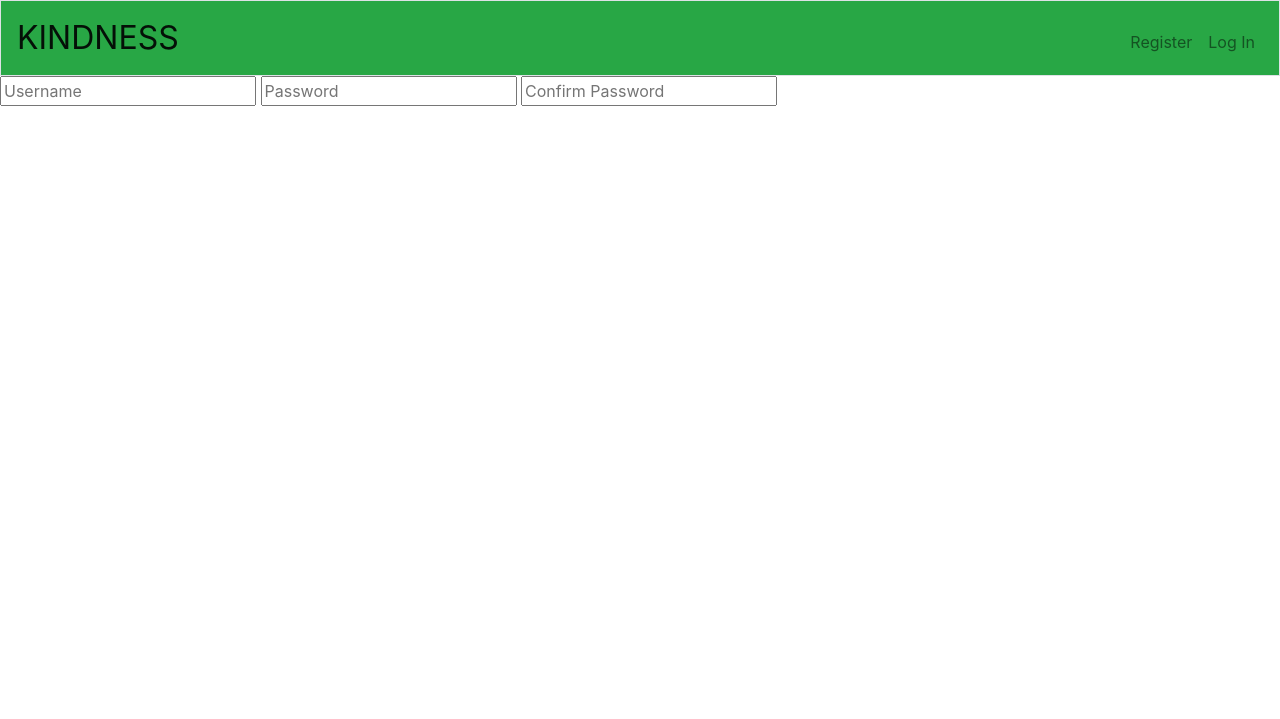
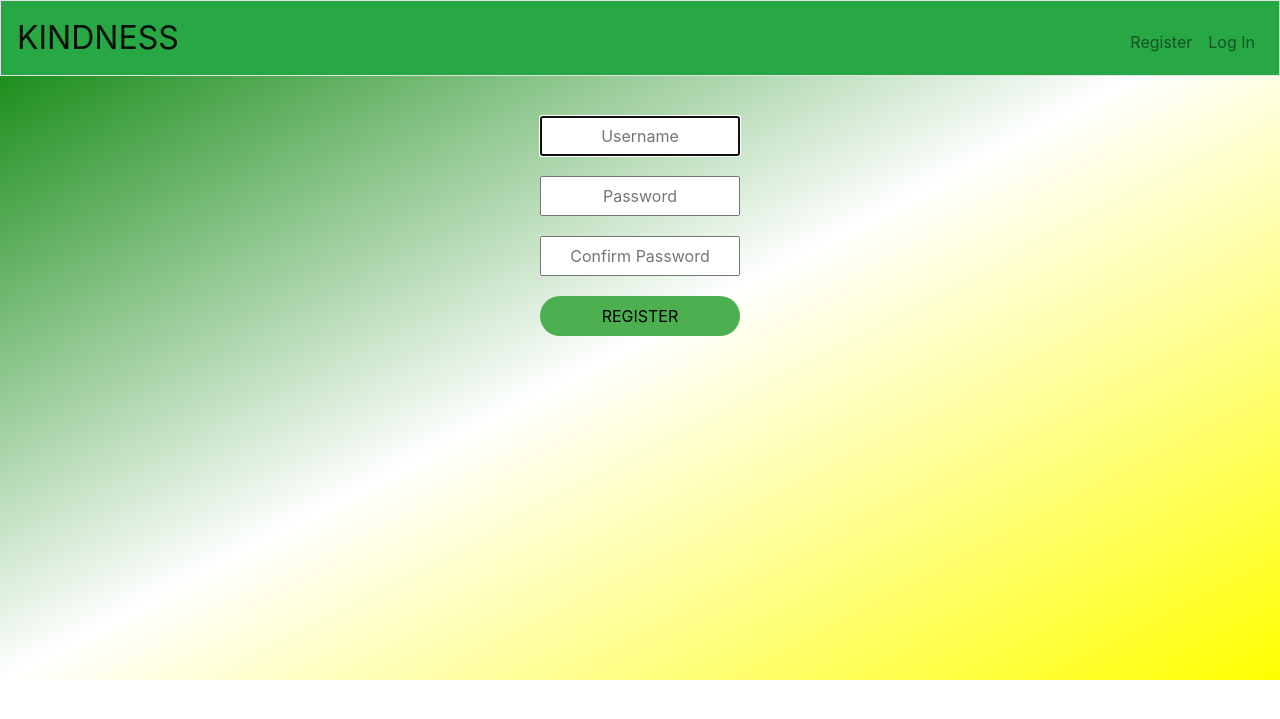
Before and after one commit to abhijitsinghkaloty/final-project, a Flask app: page /register in a window 1280 px wide. Shown: the top 719 px of the page. Run offline with Flask 2, Linux system fonts and the light colour scheme; some libraries are stand-ins or nearby versions.

Commit message:
Designed background for login and register and inputs and button

```diff
--- a/application.py
+++ b/application.py
@@ -1,5 +1,7 @@
+import os
+
 from cs50 import SQL
-from flask import Flask, render_template, session, redirect, request, flash
+from flask import Flask, render_template, session, redirect, request, flash, url_for
 from werkzeug.security import generate_password_hash, check_password_hash
 from tempfile import mkdtemp
 from flask_session import Session
@@ -18,7 +20,7 @@ app.config["SESSION_TYPE"] = "filesystem"
 Session(app)
 
 # Setup database connection
-db = SQL("sqlite3:///database/kindness.db")
+db = SQL("sqlite:///database/kindness.db")
 
 
 def login_required(f):
--- a/badWords.py
+++ b/badWords.py
@@ -17,7 +17,7 @@ def badWordChecker(message):
     profaneWords = []
 
     # Open data file of bad-words
-    with open("./static/bad-words.txt") as data:
+    with open("./database/bad-words.txt") as data:
         # read in the data
         badWords = data.read()
         # split the words by '\n' and store them as a list
--- a/database/schema.sql
+++ b/database/schema.sql
@@ -1,8 +1,8 @@
 CREATE TABLE IF NOT EXISTS users (
 
-	id INTEGER AUTOINCREMENT NOT NULL,
+	id INTEGER NOT NULL,
 
-	username TEXT,
+	username TEXT NOT NULL,
 
 	hash TEXT NOT NULL,
 
--- /dev/null
+++ b/static/login.css
@@ -0,0 +1,31 @@
+body {
+	background-position: 0, 500px;
+	background-image: linear-gradient(to bottom right, green, white, yellow);
+	height: 680px;
+	background-repeat: no-repeat;
+}
+
+.container form table {
+	margin-left: auto;
+	margin-right: auto;
+	margin-top: 30px;
+}
+
+.container form table tr td input, button{
+
+	text-align: center;
+	width: 200px;
+	height: 40px;
+	margin: 10px;
+
+}
+
+.button {
+	background-color: #4CAF50; /* Green */
+	border: none;
+	border-radius: 70px;
+}
+
+.button:focus {
+	outline: none;
+}
--- a/static/style.css
+++ b/static/style.css
@@ -1,3 +1,10 @@
+*
+{
+    margin: 0;
+    padding: 0;
+}
+
+
 nav .navbar-brand
 {
     /* size for brand */
--- a/templates/layout.html
+++ b/templates/layout.html
@@ -9,7 +9,8 @@
 		<!-- documentation at http://getbootstrap.com/docs/4.1/, alternative themes at https://bootswatch.com/ -->
 		<link href="https://maxcdn.bootstrapcdn.com/bootstrap/4.1.3/css/bootstrap.min.css" rel="stylesheet">
 
-		<link href="/static/style.css" rel="stylesheet">
+		<link rel="stylesheet" href="{{ url_for('static', filename='style.css') }}">
+		{% block css %}{% endblock %}
 
 		<title> Kindness: {% block title %}{% endblock %} </title>
 
@@ -45,6 +46,10 @@
 			{% endblock %}
 		</main>
 
+		<footer>
+
+		</footer>
+
 		{% block script %}
 
 		{% endblock %}
--- a/templates/register.html
+++ b/templates/register.html
@@ -4,14 +4,36 @@
 	Register
 {% endblock %}
 
+{% block css %}
+	<link rel="stylesheet" href="{{ url_for('static', filename='login.css') }}">
+{% endblock %}
+
 {% block body %}
-
-	<form action="/login" method="POST">
-		<input type="text" placeholder="Username" name="username">
-		<input type="password" placeholder="Password" name="password" minlength="8">
-		<input type="password" placeholder="Confirm Password" name="confirmation" minlength="8">
-	</form>
-
+	<div class="container">
+		<form action="/login" method="POST">
+			<table>
+				<tr>
+					<td>
+						<input type="text" placeholder="Username" name="username" autofocus>
+					</td>
+				</tr>
+				<tr>
+					<td>
+						<input type="password" placeholder="Password" name="password" minlength="8">
+					</td>
+				</tr>
+				<tr>
+					<td>
+						<input type="password" placeholder="Confirm Password" name="confirmation" minlength="8">
+					</td>
+				</tr>
+				<tr>
+					<td>
+						<button class="button" type="submit">REGISTER</button>
+					</td>
+				</tr>
+		</form>
+	</div>
 {% endblock %}
 
 {% block script %}
```
Also changed, not shown: templates/login.html (+25 -4 lines), database/bad-words.txt (renamed from static/bad-words.txt), database/kindness.db.
